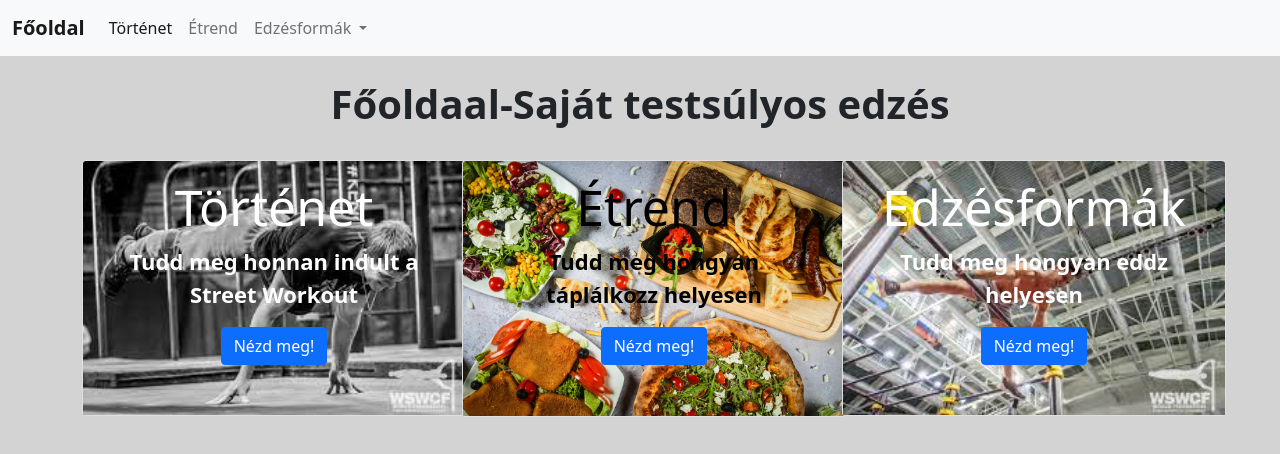
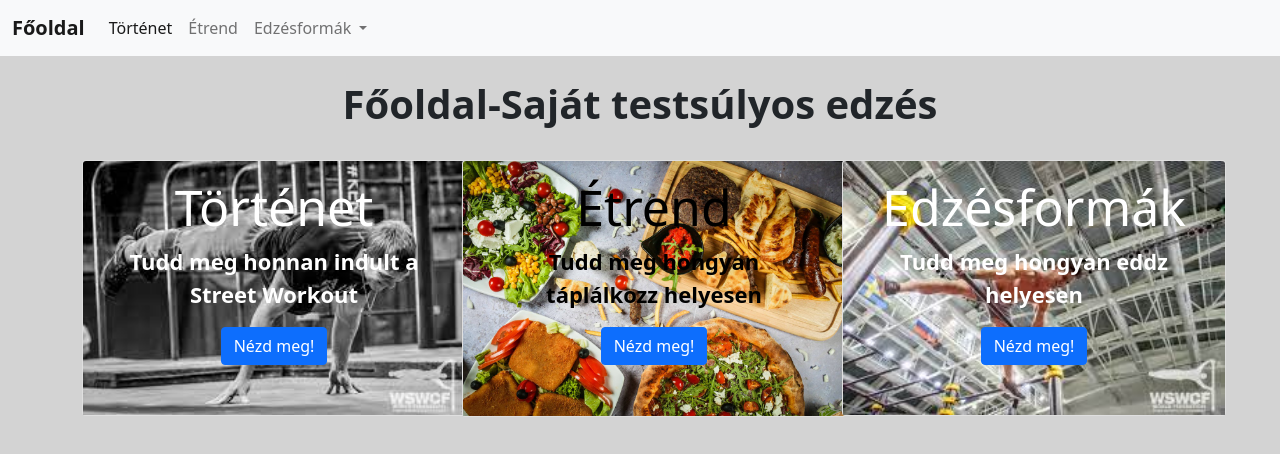
Before and after one commit to 44tocsi/fooldal, a plain HTML site: page index.html in a window 1280 px wide. Drawn offline with nearby package versions, Linux system fonts and the light colour scheme.

Commit message:
Update index.html

```diff
--- a/index.html
+++ b/index.html
@@ -42,7 +42,7 @@
         <!--navigációs vége-->
                                                                                  <br>
         <h1>
-            <strong>Főoldaal-Saját testsúlyos edzés</strong>
+            <strong>Főoldal-Saját testsúlyos edzés</strong>
         </h1>
     </header>
                      <div class="container">                                                          <br>
```
